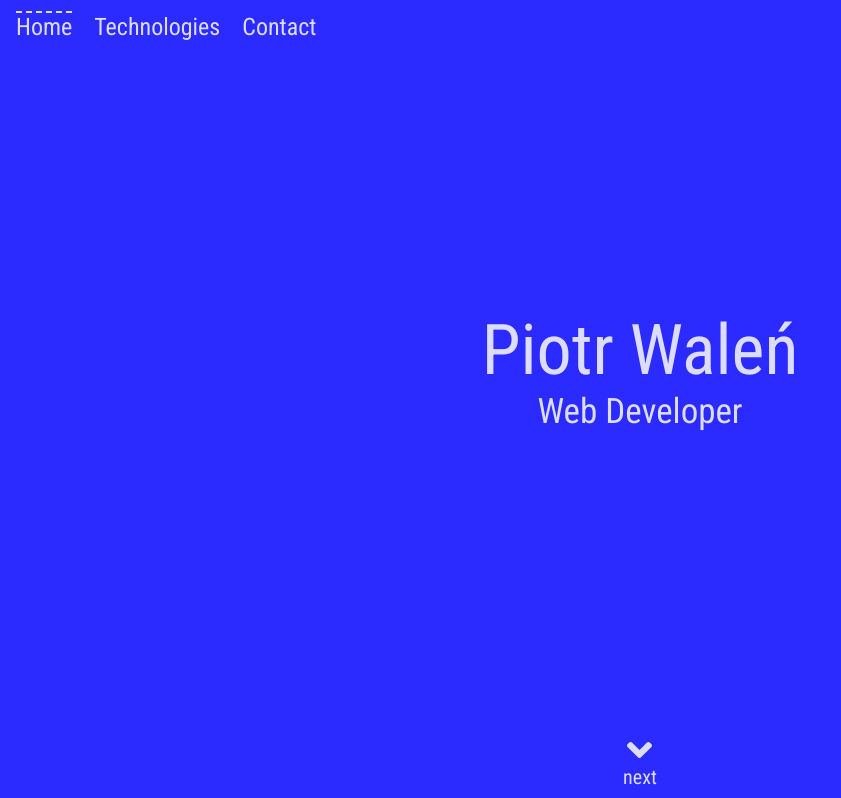
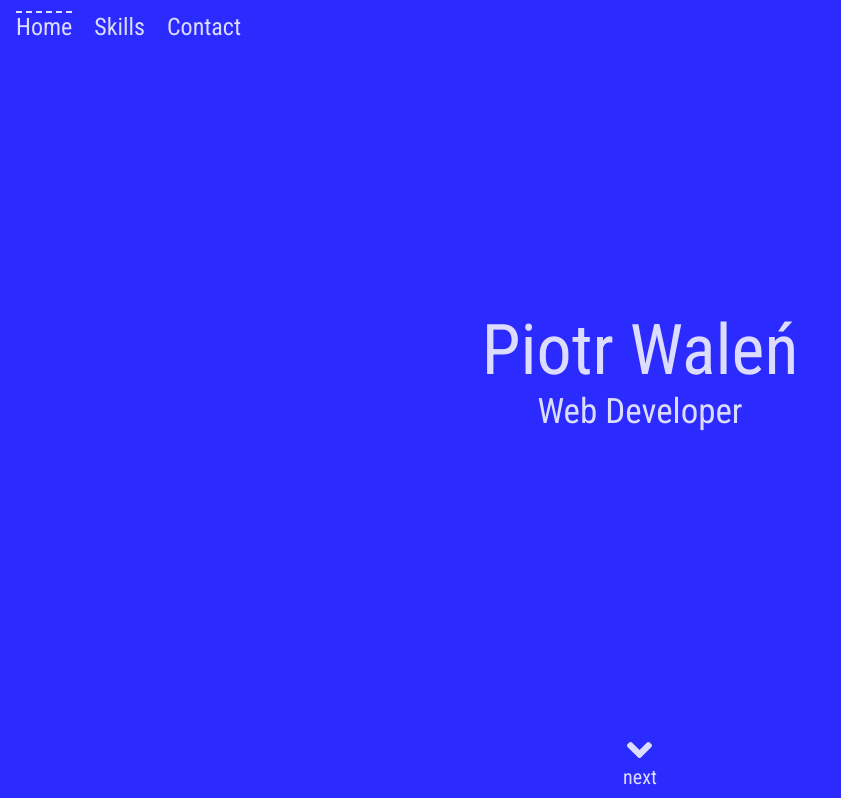
Before and after one commit to WalenPiotr/portfolio, a React app: page / in a window 1280 px wide. Shown: the top 798 px of the page, without its empty margins (0-841 px from the left). Built offline with nearby package versions, Linux system fonts and the light colour scheme.

Commit message:
Rename Technologies to Skills

```diff
--- a/src/components/App.tsx
+++ b/src/components/App.tsx
@@ -74,7 +74,7 @@ class App extends React.Component<AppProps, AppState> {
     views = [
         { name: 'Home', component: <Home theme={this.state.theme} /> },
         {
-            name: 'Technologies',
+            name: 'Skills',
             component: <Skills theme={this.state.theme} />,
         },
         { name: 'Contact', component: <div>Contact</div> },
```
